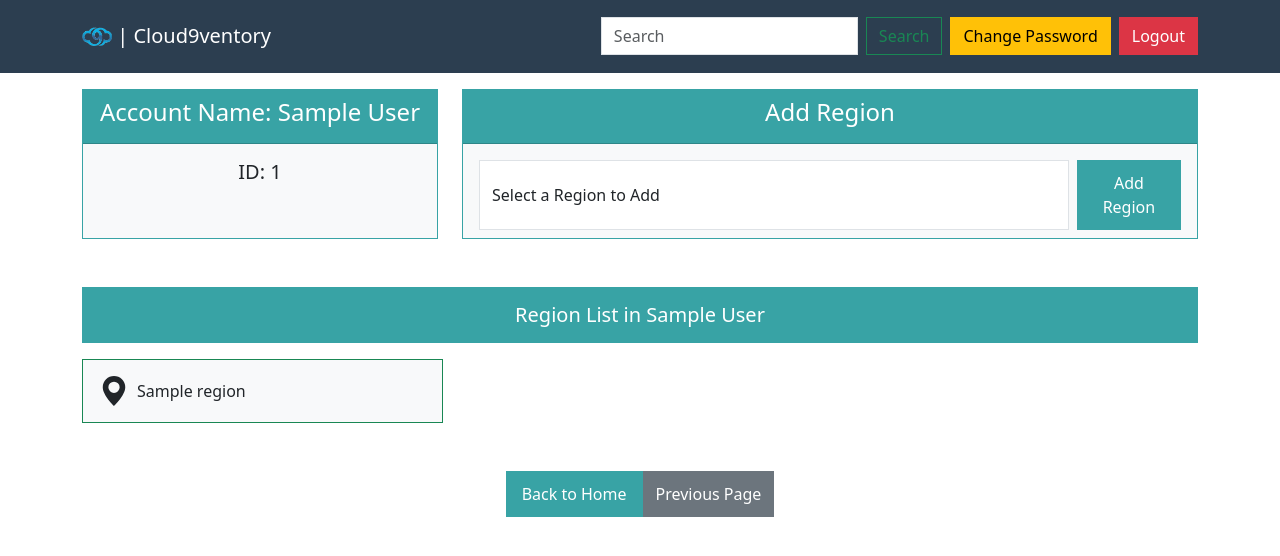
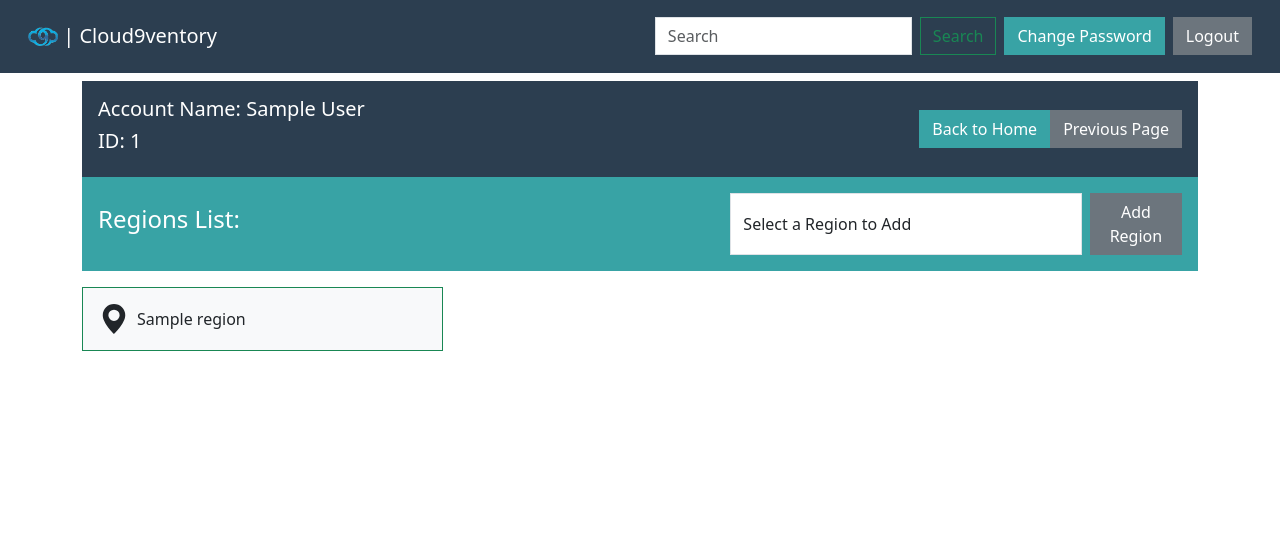
Before and after one commit to mehediemon/cloud_inventory_flask, a Flask app: template templates/account.html in a window 1280 px wide. Shown: the top 556 px of the page. Run offline with Flask 3, Linux system fonts and the light colour scheme; the template is opened without the code that fills it: values that come from a table or form of the project are taken from there, others are empty; tables that the repository leaves empty hold one stand-in row (values such as "Sample post"); some libraries are stand-ins or nearby versions.

Commit message:
layout changed

```diff
--- a/templates/account.html
+++ b/templates/account.html
@@ -1,26 +1,26 @@
 {% extends 'base.html' %}
 
-{% block title %}Account List{% endblock %}
+{% block title %}Region List{% endblock %}
 
-{% block content %}
+{% block headnav %}
 
-    <div class="row mb-4">
-        <div class="col-md-4">
-            <div class="card text-center rounded-0" style="height: 150px; background-color: #f8f9fa;">
-                <div class="card-header text-white rounded-0" style="background-color: #38a3a5;">
-                    <h4>Account Name: {{ account.name }}</h4>
-                </div>
-                <div class="card-body rounded-0">
+<div class="navbar rounded-0 p-3 " style="background-color: #2c3e50;">
+
+    <div>
+        <h5>Account Name: {{ account.name }}</h5>
         <h5>ID: {{ account.account_id }}</h5>
     </div>
+
+    <div class=" d-flex rounded-0 justify-content-end">
+        <a href="{{ url_for('index') }}" class="btn btn-primary rounded-0">Back to Home</a>
+        <button type="button" class="btn btn-secondary rounded-0" onclick="goBack()">Previous Page</button>
     </div>
 </div>
-        <div class="col-md-8">
-            <div class="card mb-4 rounded-0" style="height: 150px; background-color: #f8f9fa;">
-                <div class="card-header text-center text-white rounded-0" style="background-color: #38a3a5;">
-                    <h4>Add Region</h4>
-                </div>
-                <div class="card-body rounded-0">
+<div class="navbar mb-3 p-3 justify-content-between" style="background-color: #38a3a5;">
+
+    <h4 class="text-white">Regions List:</h4>
+
+    <div class="col-md-5 rounded-0">
         <form method="POST" action="{{ url_for('add_region', account_id=account.id) }}" class="d-flex">
             <select class="form-control rounded-0 me-2" name="region_name" required>
                 <option value="" disabled selected>Select a Region to Add</option>
@@ -28,23 +28,24 @@
                 <option value="{{ region }}">{{ region }}</option>
                 {% endfor %}
             </select>
-                        <button type="submit" class="btn btn-primary rounded-0">Add Region</button>
+            <button type="submit" class="btn btn-secondary rounded-0">Add Region</button>
         </form>
     </div>
 </div>
-        </div>
-    </div>
 
-    <h5 class="text-center text-white p-3 mb-3" style="background-color: #38a3a5;">Region List in {{ account.name }}</h5>
+{% endblock %}
 
+{% block content %}
 <div class="row row-cols-1 row-cols-md-3 g-3" style="max-height: 500px; overflow-y: auto;">
     {% for region in account.regions %}
     <div class="col mb-4">
         <div class="card border-success p-3 rounded-0" style="background-color: #f8f9fa;">
-                <a href="{{ url_for('region_detail', account_id=account.id, region_id=region.id) }}" class="text-decoration-none text-dark">
+            <a href="{{ url_for('region_detail', account_id=account.id, region_id=region.id) }}"
+                class="text-decoration-none text-dark">
                 <div class="d-flex align-items-center">
-                        <svg xmlns="http://www.w3.org/2000/svg" width="30" height="30" fill="currentColor" class="bi bi-geo-alt-fill me-2" viewBox="0 0 16 16">
-                            <path d="M8 16s6-5.686 6-10A6 6 0 0 0 2 6c0 4.314 6 10 6 10m0-7a3 3 0 1 1 0-6 3 3 0 0 1 0 6"/>
+                    <svg xmlns="http://www.w3.org/2000/svg" width="30" height="30" fill="currentColor"
+                        class="bi bi-geo-alt-fill me-2" viewBox="0 0 16 16">
+                        <path d="M8 16s6-5.686 6-10A6 6 0 0 0 2 6c0 4.314 6 10 6 10m0-7a3 3 0 1 1 0-6 3 3 0 0 1 0 6" />
                     </svg>
                     <span>{{ region.name }}</span>
                 </div>
@@ -54,10 +55,7 @@
     {% endfor %}
 </div>
 
-    <div class="d-flex justify-content-center mt-4">
-        <a href="{{ url_for('index') }}" class="btn btn-primary rounded-0">Back to Home</a>
-        <button type="button" class="btn btn-secondary rounded-0" onclick="goBack()">Previous Page</button>
-    </div>
+
 
 <script>
     function goBack() {
--- a/templates/base.html
+++ b/templates/base.html
@@ -74,32 +74,43 @@
             background-color: #38a3a5;
             /* Teal primary button */
             border-color: #38a3a5;
-            padding: 10px 15px;
         }
 
         .btn-primary:hover {
             background-color: #2e8c8d;
         }
+
         .flash-messages {
-        position: fixed; /* Fixed positioning */
-        top: 20px; /* Distance from the top */
-        right: 20px; /* Distance from the right */
-        z-index: 1050; /* Ensure it's above other elements */
-        width: auto; /* Auto width to fit content */
-        max-width: 300px; /* Optional: Limit width for larger screens */
-    }
-    .flash-message {
-        margin-bottom: 10px; /* Space between messages */
-        opacity: 1; /* Ensure messages start fully visible */
-    }
+            position: fixed;
+            /* Fixed positioning */
+            top: 20px;
+            /* Distance from the top */
+            right: 20px;
+            /* Distance from the right */
+            z-index: 1050;
+            /* Ensure it's above other elements */
+            width: auto;
+            /* Auto width to fit content */
+            max-width: 300px;
+            /* Optional: Limit width for larger screens */
+        }
+
+        .flash-message {
+            margin-bottom: 10px;
+            /* Space between messages */
+            opacity: 1;
+            /* Ensure messages start fully visible */
+        }
     </style>
 </head>
 
 <body>
 
-    <nav class="navbar navbar-expand-lg  p-3" style="background-color: #2c3e50;">
-        <div class="container">
-            <a class="navbar-brand text-white" href="{{ url_for('index') }}"><img src="{{ url_for('static', filename='icon.png') }}" alt="Icon" style="width: 30px; height: auto; align-items: start;"> | Cloud9ventory</a>
+    <nav class="navbar navbar-expand-lg  p-3  sticky-top" style="background-color: #2c3e50;">
+        <div class="container-fluid">
+            <a class="navbar-brand text-white" href="{{ url_for('index') }}"><img
+                    src="{{ url_for('static', filename='icon.png') }}" alt="Icon"
+                    style="width: 30px; height: auto; align-items: start;"> | Cloud9ventory</a>
             <button class="navbar-toggler" type="button" data-bs-toggle="collapse" data-bs-target="#navbarNav"
                 aria-controls="navbarNav" aria-expanded="false" aria-label="Toggle navigation">
                 <span class="navbar-toggler-icon"></span>
@@ -114,18 +125,21 @@
                         </form>
                     </li>
                     <li class="nav-item">
-                        <a href="{{ url_for('change_password') }}" class="btn btn-warning ms-2 rounded-0">Change
+                        <a href="{{ url_for('change_password') }}" class="btn btn-primary ms-2 rounded-0">Change
                             Password</a>
                     </li>
                     <li class="nav-item">
-                        <a href="{{ url_for('logout') }}" class="btn btn-danger ms-2 rounded-0">Logout</a>
+                        <a href="{{ url_for('logout') }}" class="btn btn-secondary ms-2 rounded-0">Logout</a>
                     </li>
                 </ul>
             </div>
         </div>
 
     </nav>
+    <div class="container mt-2 justify-content-between text-white ">
+        {% block headnav %}{% endblock %}
 
+    </div>
     <div class="container mt-3">
         {% with messages = get_flashed_messages(with_categories=True) %}
         {% if messages %}
--- a/templates/edit_service.html
+++ b/templates/edit_service.html
@@ -5,7 +5,7 @@
 {% block content %}
 <div class="container mt-4">
     <h2 class="mb-4">Edit Service: {{ service.name }}</h2>
-    <form id="serviceForm" method="POST" class="shadow p-4 rounded bg-light">
+    <form id="serviceForm" method="POST" class="card shadow p-4 rounded bg-light">
 
         <!-- Toggle Switch -->
         <div class="mb-3 form-check form-switch">
@@ -13,7 +13,7 @@
             <label class="form-check-label" for="editToggle">Edit Mode</label>
         </div>
 
-        <div class="card rounded-0 shadow">
+        <div class="rounded-0 ">
             <div class="card-body">
                 <div class="form-group mb-3">
                     <label for="project_id" class="form-label">Project</label>
```
Also changed, not shown: templates/projects.html (+19 -5 lines), templates/region.html (+29 -20 lines). Lines whose indentation alone changed are shown as unchanged.
